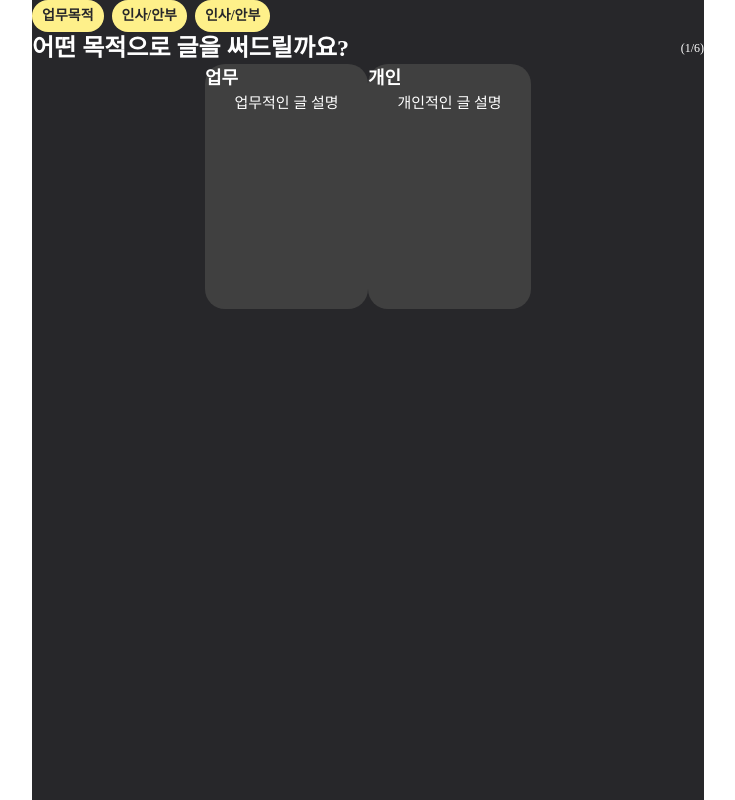
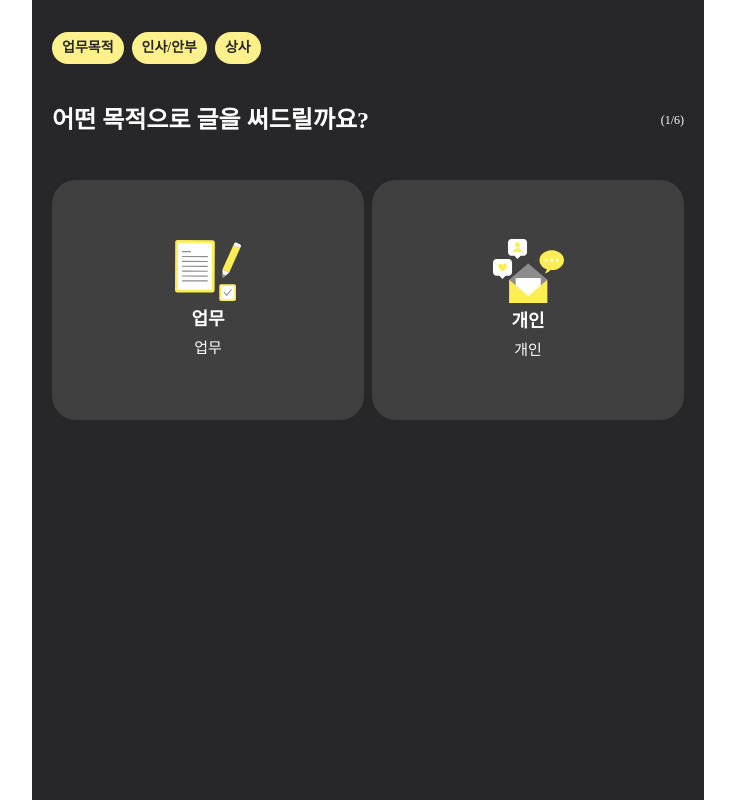
Before and after one commit to potenday-project/sseo-dream, a React (Vite) app: page / in a window 1280 px wide. Shown: the whole page, without its empty margins (272-1007 px from the left). Built offline with nearby package versions, Linux system fonts and the light colour scheme.

Commit message:
update components

```diff
--- a/src/App.tsx
+++ b/src/App.tsx
@@ -1,25 +1,19 @@
 import HeaderDataList from './layouts/HeaderDataList';
 import Title from './layouts/Title';
+import PurposeList from './layouts/PurposeList';
+import { Purpose } from './types/Purpose';
 
 function App() {
+  const purposes: Purpose[] = [
+    { title: '업무', contents: '업무', svgName: 'working' },
+    { title: '개인', contents: '개인', svgName: 'personal' },
+  ];
+
   return (
     <div className="m-auto min-h-screen max-w-2xl max-h-full bg-zinc-800">
-      <HeaderDataList selectedDataList={['업무목적', '인사/안부', '인사/안부']} />
+      <HeaderDataList selectedDataList={['업무목적', '인사/안부', '상사']} />
       <Title title="어떤 목적으로 글을 써드릴까요?" sequence={1} sequenceShown />
-      <div className="flex justify-center">
-        <div className="w-[163px] h-[245px] bg-neutral-700 rounded-[20px]">
-          <div className="text-white text-lg font-bold font-['Pretendard']">업무</div>
-          <div className="text-center text-white text-[15px] font-light font-['Pretendard']">
-            업무적인 글 설명
-          </div>
-        </div>
-        <div className="w-[163px] h-[245px] bg-neutral-700 rounded-[20px]">
-          <div className="text-white text-lg font-bold font-['Pretendard']">개인</div>
-          <div className="text-center text-white text-[15px] font-light font-['Pretendard']">
-            개인적인 글 설명
-          </div>
-        </div>
-      </div>
+      <PurposeList purposeList={purposes} />
     </div>
   );
 }
--- /dev/null
+++ b/src/components/PurposeFragment.tsx
@@ -0,0 +1,17 @@
+import { Purpose } from '../types/Purpose';
+
+export default function PurposeFragment({ title, contents, svgName }: Purpose) {
+  const svgFileName = `${svgName}.svg`;
+
+  return (
+    <div
+      key={title}
+      className="flex flex-col m-1 items-center justify-center
+      w-full h-60 bg-neutral-700 rounded-3xl text-center text-white"
+    >
+      <img src={svgFileName} alt={title} />
+      <div className="m-1 text-lg font-bold font-['Pretendard']">{title}</div>
+      <div className="text-[15px] font-light font-['Pretendard']">{contents}</div>
+    </div>
+  );
+}
--- a/src/components/SelectedTag.tsx
+++ b/src/components/SelectedTag.tsx
@@ -5,7 +5,7 @@ interface Props {
 export default function SelectedTag({ contents }: Props) {
   return (
     <div className="justify-start items-start gap-3 flex">
-      <div className="px-2.5 py-1.5 bg-yellow-200 rounded-[20px] justify-center items-center gap-2.5 flex">
+      <div className="px-2.5 py-1.5 bg-yellow-200 rounded-2xl justify-center items-center gap-2.5 flex">
         <div className="text-zinc-800 text-sm font-bold font-['Pretendard']">{contents}</div>
       </div>
     </div>
--- a/src/layouts/HeaderDataList.tsx
+++ b/src/layouts/HeaderDataList.tsx
@@ -6,7 +6,7 @@ interface Props {
 
 function HeaderDataList({ selectedDataList }: Props) {
   return (
-    <div className="justify-start items-start gap-2 inline-flex">
+    <div className="mt-8 ml-5 justify-start items-start gap-2 inline-flex">
       {selectedDataList.map((selectedData) => (
         <SelectedTag key={selectedData} contents={selectedData} />
       ))}
--- /dev/null
+++ b/src/layouts/PurposeList.tsx
@@ -0,0 +1,23 @@
+import PurposeFragment from '../components/PurposeFragment';
+import { Purpose } from '../types/Purpose';
+
+interface Props {
+  purposeList: Purpose[];
+}
+
+function PurposeList({ purposeList }: Props) {
+  return (
+    <div className="flex items-center justify-center m-4">
+      {purposeList.map((purpose) => (
+        <PurposeFragment
+          key={purpose.title}
+          title={purpose.title}
+          contents={purpose.contents}
+          svgName={purpose.svgName}
+        />
+      ))}
+    </div>
+  );
+}
+
+export default PurposeList;
--- a/src/layouts/Title.tsx
+++ b/src/layouts/Title.tsx
@@ -6,7 +6,7 @@ interface Props {
 
 function Title({ title, sequence, sequenceShown }: Props) {
   return (
-    <div className="flex items-center justify-between text-white text-7 font-bold font-['Pretendard'] leading-9">
+    <div className="pt-5 pb-5 m-5 flex items-center justify-between text-white text-7 font-bold font-['Pretendard'] leading-9">
       <div className="text-white text-2xl font-bold font-['Pretendard']">{title}</div>
       {sequenceShown && <div className="text-white text-xs ml-auto font-medium font-['Pretendard']">({sequence}/6)</div>}
     </div>
--- /dev/null
+++ b/src/types/Purpose.ts
@@ -0,0 +1,5 @@
+export interface Purpose {
+  title: string;
+  contents: string;
+  svgName: string;
+}
```
